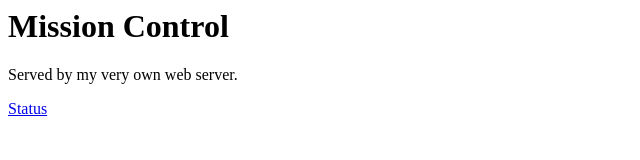
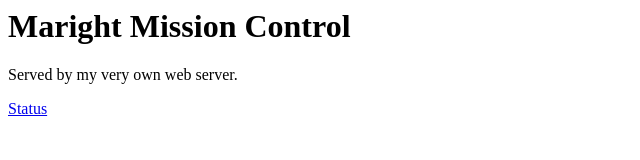
Before and after one commit to ologun-adedotun/m8-ci-dryrun, a plain HTML site: page website/index.html in a window 1280 px wide. Shown: the whole page, without its empty margins (0-640 px from the left). Drawn offline with Linux system fonts and the light colour scheme.

Commit message:
Put Maright back in the heading

```diff
--- a/website/index.html
+++ b/website/index.html
@@ -1,4 +1,4 @@
 <!-- my first served page -->
-<h1>Mission Control</h1>
+<h1>Maright Mission Control</h1>
 <p>Served by my very own web server.</p>
 <p><a href="status.html">Status</a></p>
```
